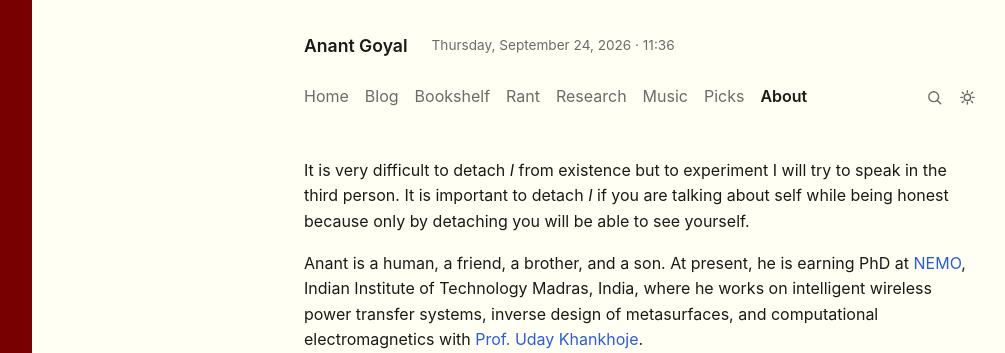
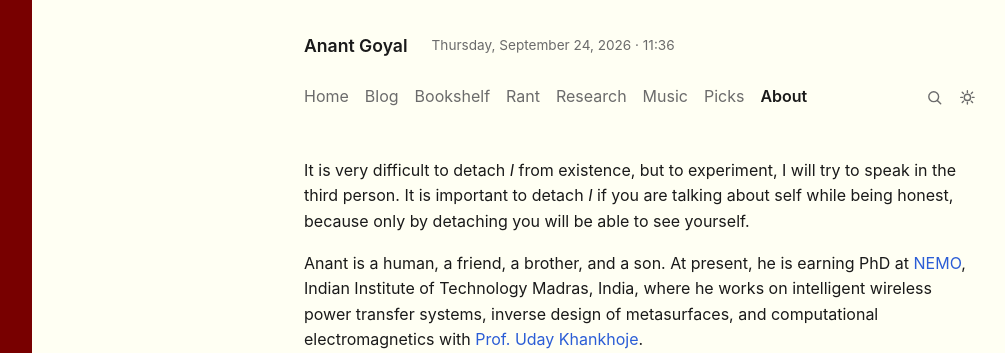
Before and after one commit to goyal-anant/goyal-anant.github.io, a Jekyll site: the page built from about.md, in a window 1280 px wide. Shown: the top 353 px of the page, without its empty margins (32-1037 px from the left). Built offline with Jekyll 4.4.1, drawn with Linux system fonts in a browser that asks for light colours; comment, search, counter and statistics services are not loaded.

Commit message:
grammar correction

```diff
--- a/about.md
+++ b/about.md
@@ -3,7 +3,7 @@ layout: page
 title: About
 permalink: /about/
 ---
-It is very difficult to detach *I* from existence but to experiment I will try to speak in the third person. It is important to detach *I* if you are talking about self while being honest because only by detaching you will be able to see yourself.
+It is very difficult to detach *I* from existence, but to experiment, I will try to speak in the third person. It is important to detach *I* if you are talking about self while being honest, because only by detaching you will be able to see yourself.
 
 Anant is a human, a friend, a brother, and a son. At present, he is earning PhD at [NEMO](https://www.ee.iitm.ac.in/uday/nemo.html), Indian Institute of Technology Madras, India, where he works on intelligent wireless power transfer systems, inverse design of metasurfaces, and computational electromagnetics with [Prof. Uday Khankhoje](https://www.ee.iitm.ac.in/uday/).
 
```
Also changed, not shown: 2 other files.
